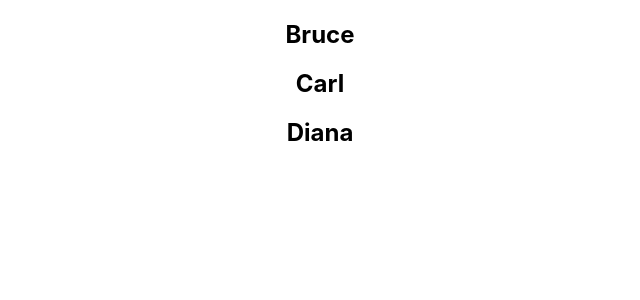
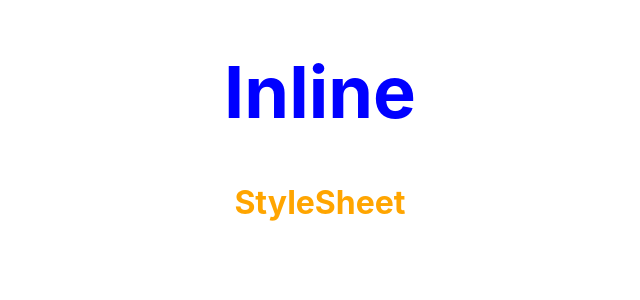
Before and after one commit to iathrd/reactjs, a React (Create React App) app: page / in a window 1280 px wide. Shown: the top 300 px of the page, without its empty margins (320-960 px from the left). Built offline with nearby package versions, Linux system fonts and the light colour scheme.

Commit message:
styling and CSS basic

```diff
--- a/src/App.js
+++ b/src/App.js
@@ -11,12 +11,16 @@ import EventBind from './components/EventBind';
 import ParentComponent from './components/ParentComponent';
 import UserGreting from './components/UserGreting';
 import NameList from './components/NameList';
+import StyleSheet from './components/StyleSheet'
+import Inline from './components/Inline';
 
 
 function App() {
   return (
     <div className="App">
-      <NameList />
+      <Inline />
+      <StyleSheet />
+      {/* <NameList /> */}
       {/* <UserGreting /> */}
       {/* <ParentComponent /> */}
       {/* <EventBind /> */}
--- /dev/null
+++ b/src/components/Inline.js
@@ -0,0 +1,17 @@
+import React from 'react'
+
+function Inline() {
+
+    const heading = {
+        fontSize: "72px",
+        color: "blue"
+    }
+
+    return (
+        <div>
+            <h1 style={heading}>Inline</h1>
+        </div>
+    )
+}
+
+export default Inline
--- /dev/null
+++ b/src/components/MyStyle.css
@@ -0,0 +1,3 @@
+.primary {
+    color: orange;
+}
--- /dev/null
+++ b/src/components/StyleSheet.js
@@ -0,0 +1,12 @@
+import React from 'react';
+import './MyStyle.css'
+
+function StyleSheet() {
+    return (
+        <div>
+            <h1 className="primary">StyleSheet</h1>
+        </div>
+    )
+}
+
+export default StyleSheet;
```
